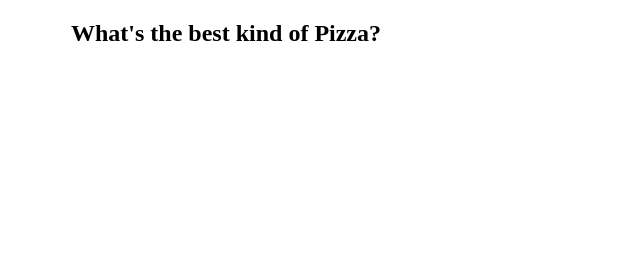
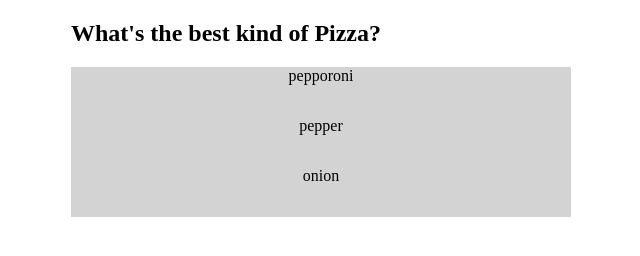
Before and after one commit to bencbaumann/trivia, a website built with webpack: page index.html in a window 1280 px wide. Shown: the whole page, without its empty margins (319-959 px from the left). Built offline with nearby package versions, Linux system fonts and the light colour scheme.

Commit message:
push it up

```diff
--- a/assets/js/controllers/ui.js
+++ b/assets/js/controllers/ui.js
@@ -5,10 +5,18 @@ module.exports = {
         var h2 = document.createElement('h2');
         h2.innerHTML = question.question;
         div.appendChild(h2);
+        question.choices.forEach(function(choice) {
+            var radio = document.createElement('input');
+            radio.type = 'radio';
+            radio.id = choice;
+            radio.name = question.id;
+            var label = document.createElement('label');
+            label.for = choice;
+            label.innerHTML = choice;
+            div.appendChild(radio);
+            div.appendChild(label);
+        });
         this.divQuestions.appendChild(div);
-        question.choices.forEach(function(element) {
-
-        });
         console.log(question);
     }
 }
--- a/index.html
+++ b/index.html
@@ -11,9 +11,13 @@
 
 <body>
     <form action="">
-       <div id="questions">
-
-       </div>
+        <div id="questions"></div>
+        <!-- <div id="q2">
+                <h2>What's the best kind of car?</h2>
+                <input type="radio" name="car" id="ford" val="ford"> <label for="ford">ford</label>
+                <input type="radio" name="car" id="hyundai" val="hyundai"> <label for="hyundai">hyundai</label>
+                <input type="radio" name="car" id="chevy" val="chevy"> <label for="chevy">chevy</label>
+        </div> -->
     </form>
     <script src="assets/js/bundle.js"></script>
 </body>
```
Also changed, not shown: assets/js/bundle.js (+11 -3 lines), 1 other file.
